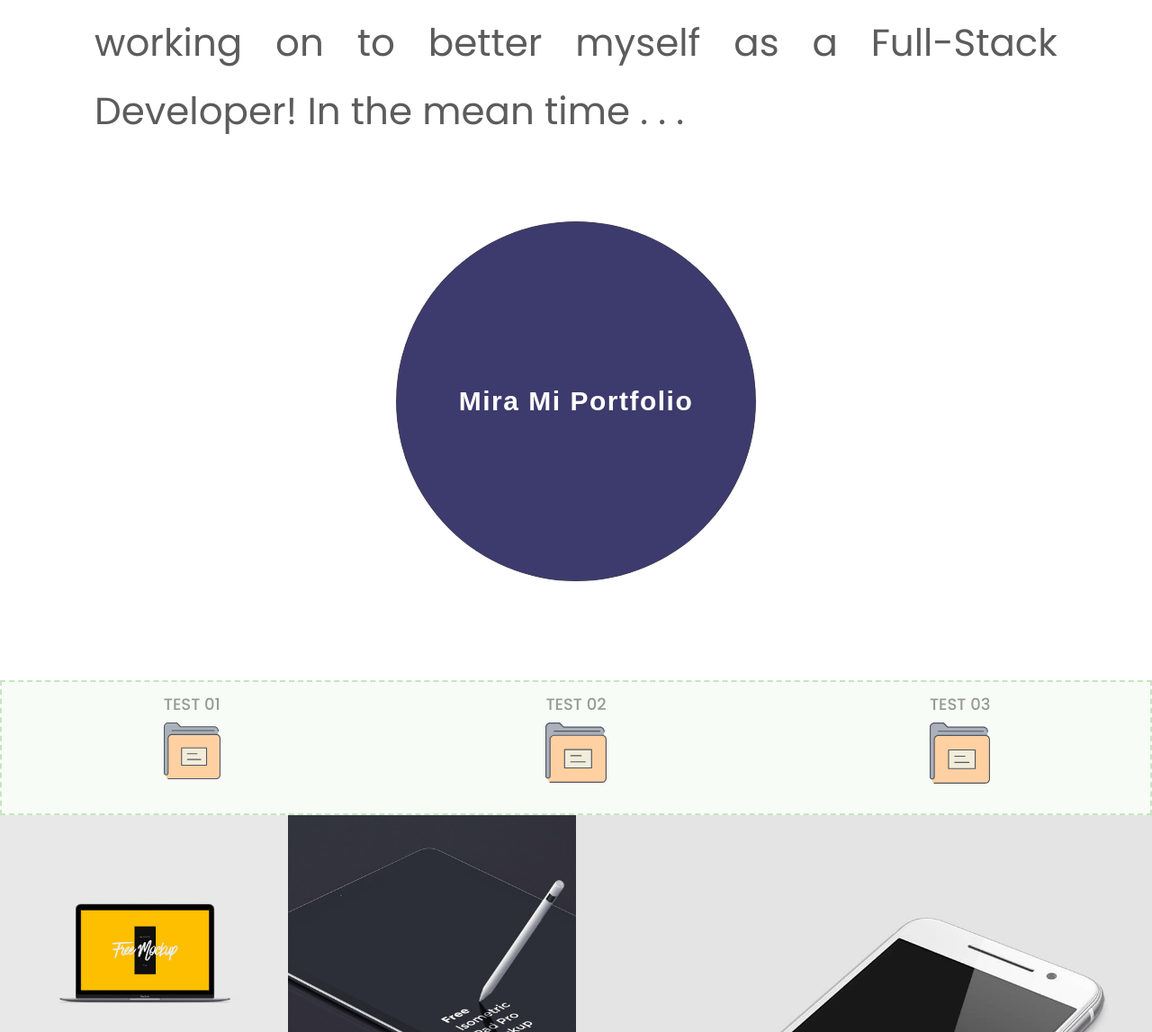
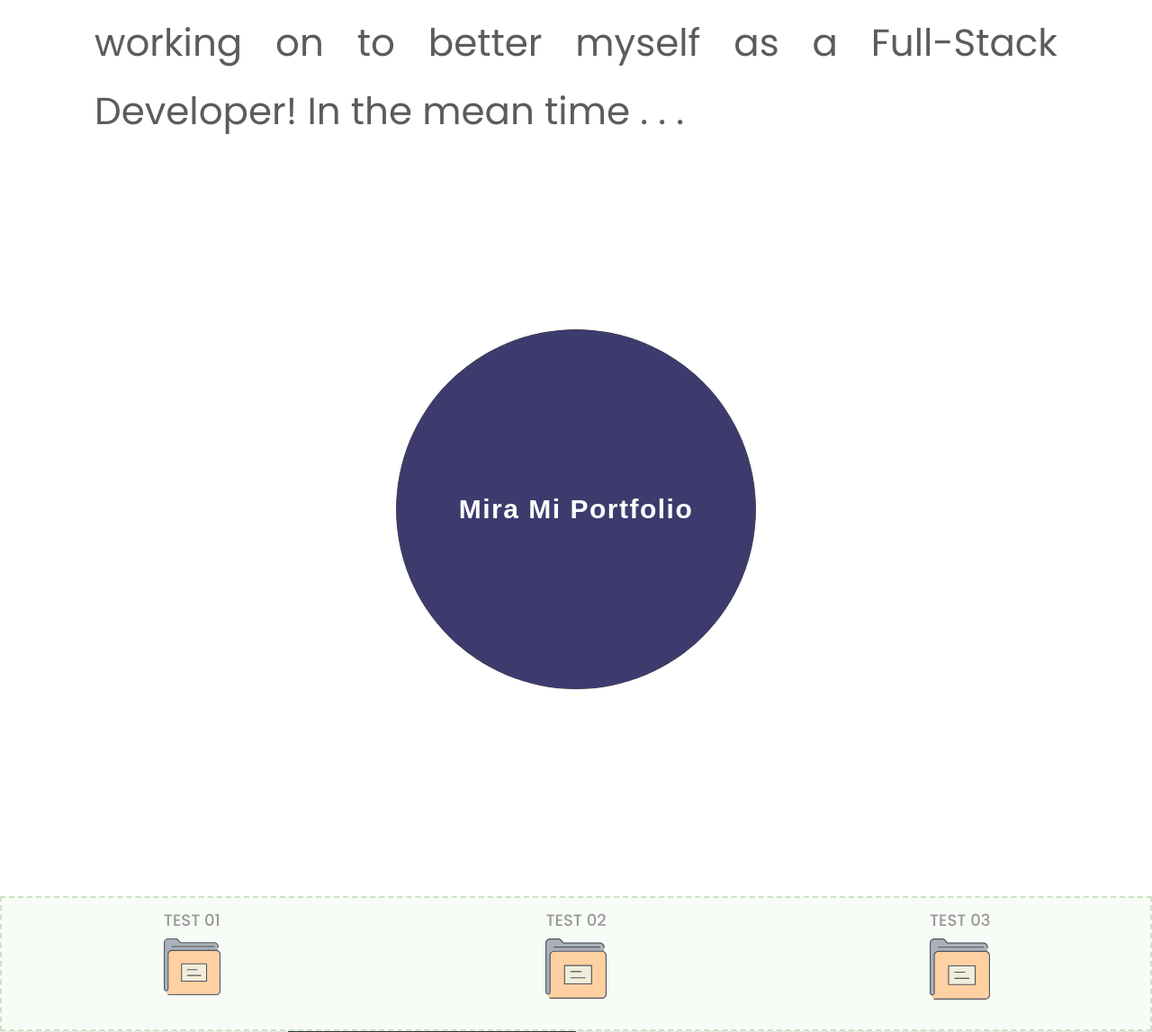
Before and after one commit to bboyrockit/bboyrockit.github.io, a PHP site: page / in a window 1280 px wide. Shown: the part 436-1583 px from the top of the page at 90% size. Run offline with PHP 8.4, Linux system fonts and the light colour scheme; some web fonts are replaced.

Commit message:
Update style2.css

```diff
--- a/css/style2.css
+++ b/css/style2.css
@@ -43,8 +43,8 @@ body {
 	align-items: center;
 	justify-content: center;
 	background-color: #ffffff;
-	width: 70vw;
-	height: 70vh;
+	width: 100vw;
+	height: 100vh;
 	position: relative;
 }
 
```
